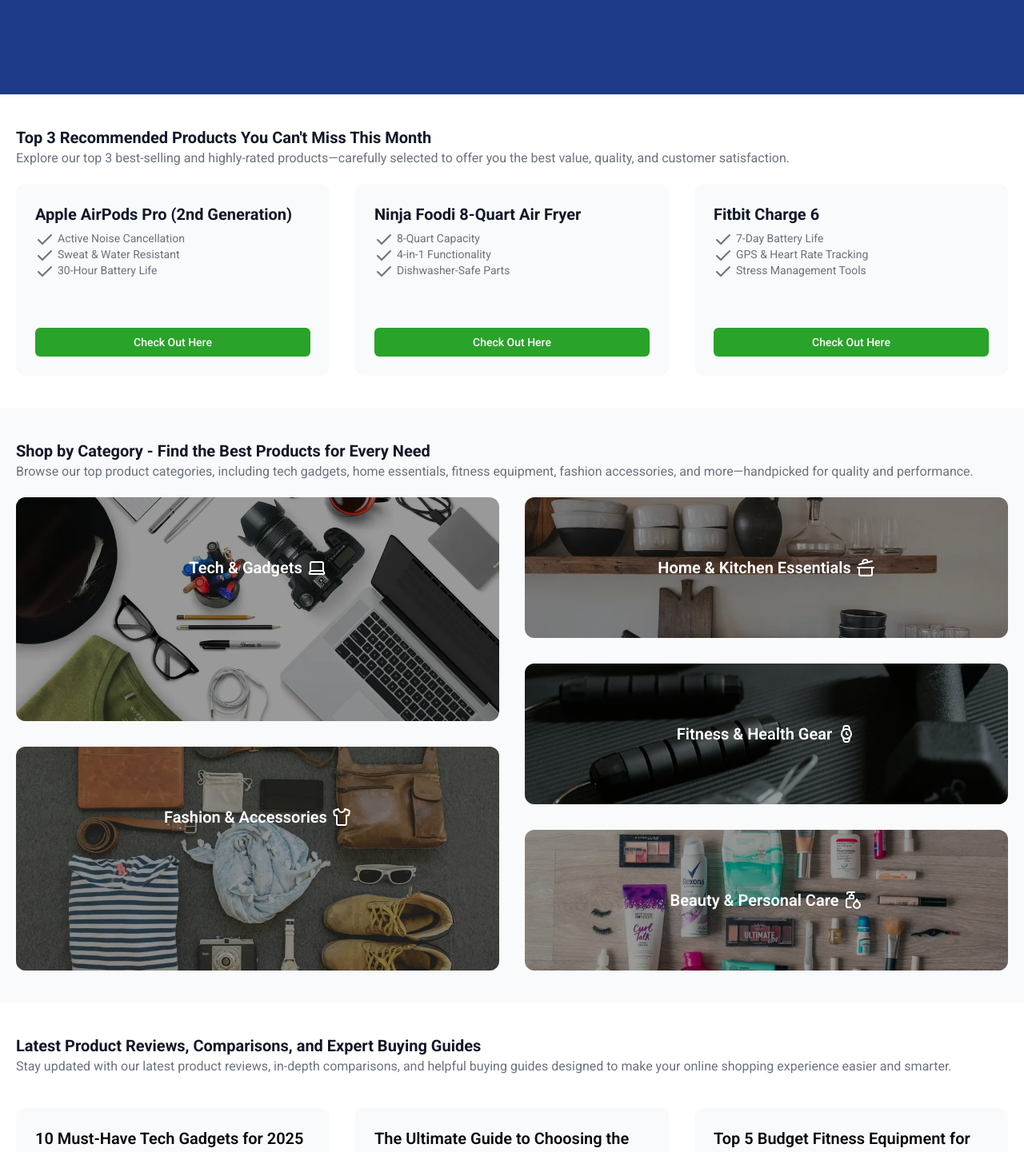
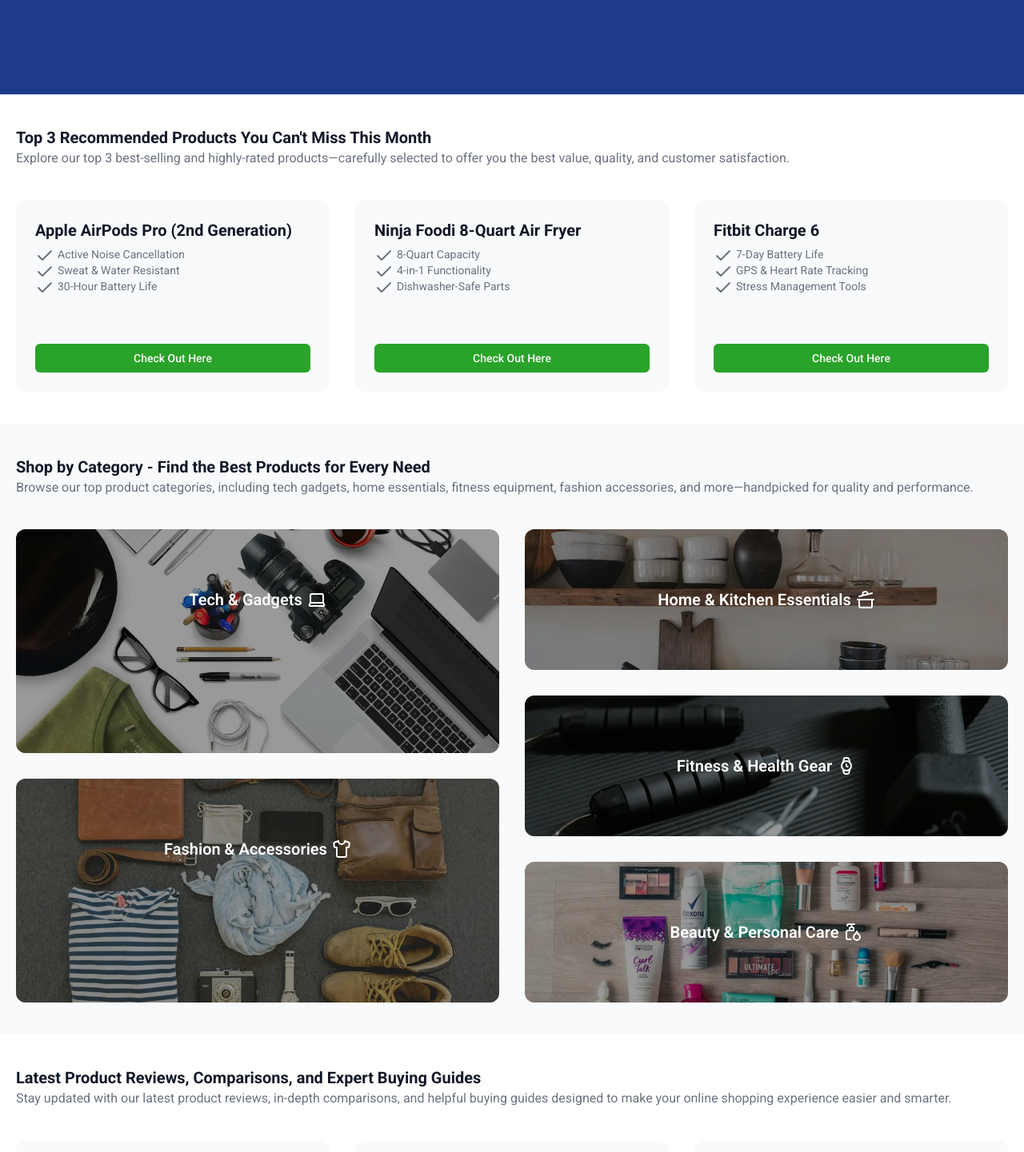
Before and after one commit to irefransdotdev/top-picks-hub, a Next.js app: page / in a window 1280 px wide. Shown: the part 390-1831 px from the top of the page at 80% size. Built offline with nearby package versions, Linux system fonts and the light colour scheme.

Commit message:
Add lg screen gap on categories, recommendations

```diff
--- a/src/components/sections/categories.tsx
+++ b/src/components/sections/categories.tsx
@@ -14,7 +14,7 @@
   const motion = useMotion();
   return (
     <section className="text-gray-900 w-full container mx-auto">
-      <div className="flex flex-col gap-5 text-center lg:text-start">
+      <div className="flex flex-col gap-5 lg:gap-10 text-center lg:text-start">
         <header>
           <motion.div
             className="box"
--- a/src/components/sections/recommendations.tsx
+++ b/src/components/sections/recommendations.tsx
@@ -41,7 +41,7 @@
 
   return (
     <section className="text-gray-900 w-full container mx-auto">
-      <div className="flex flex-col gap-5 text-center lg:text-start">
+      <div className="flex flex-col gap-5 lg:gap-10 text-center lg:text-start">
         <header>
           <motion.div
             className="box"
```
